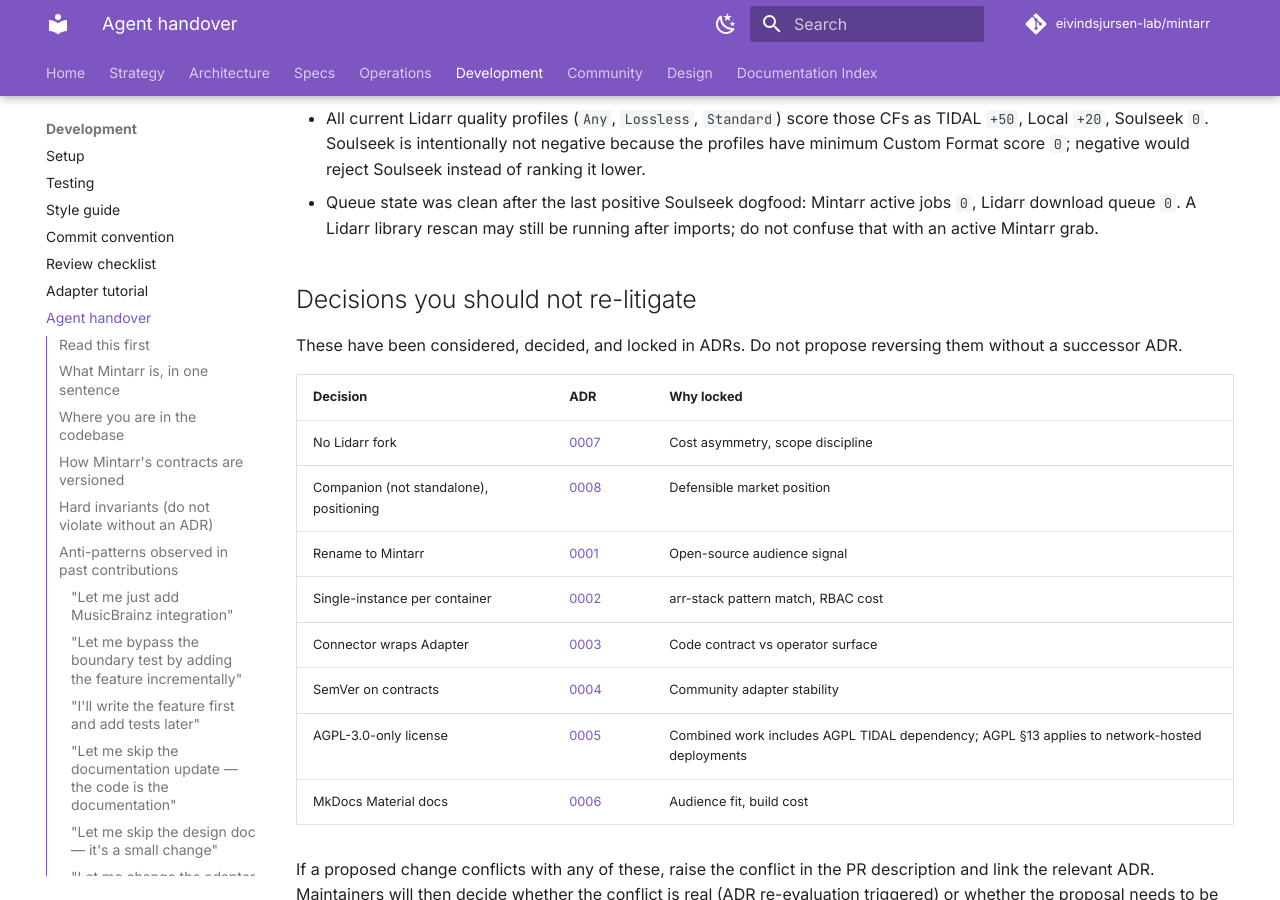
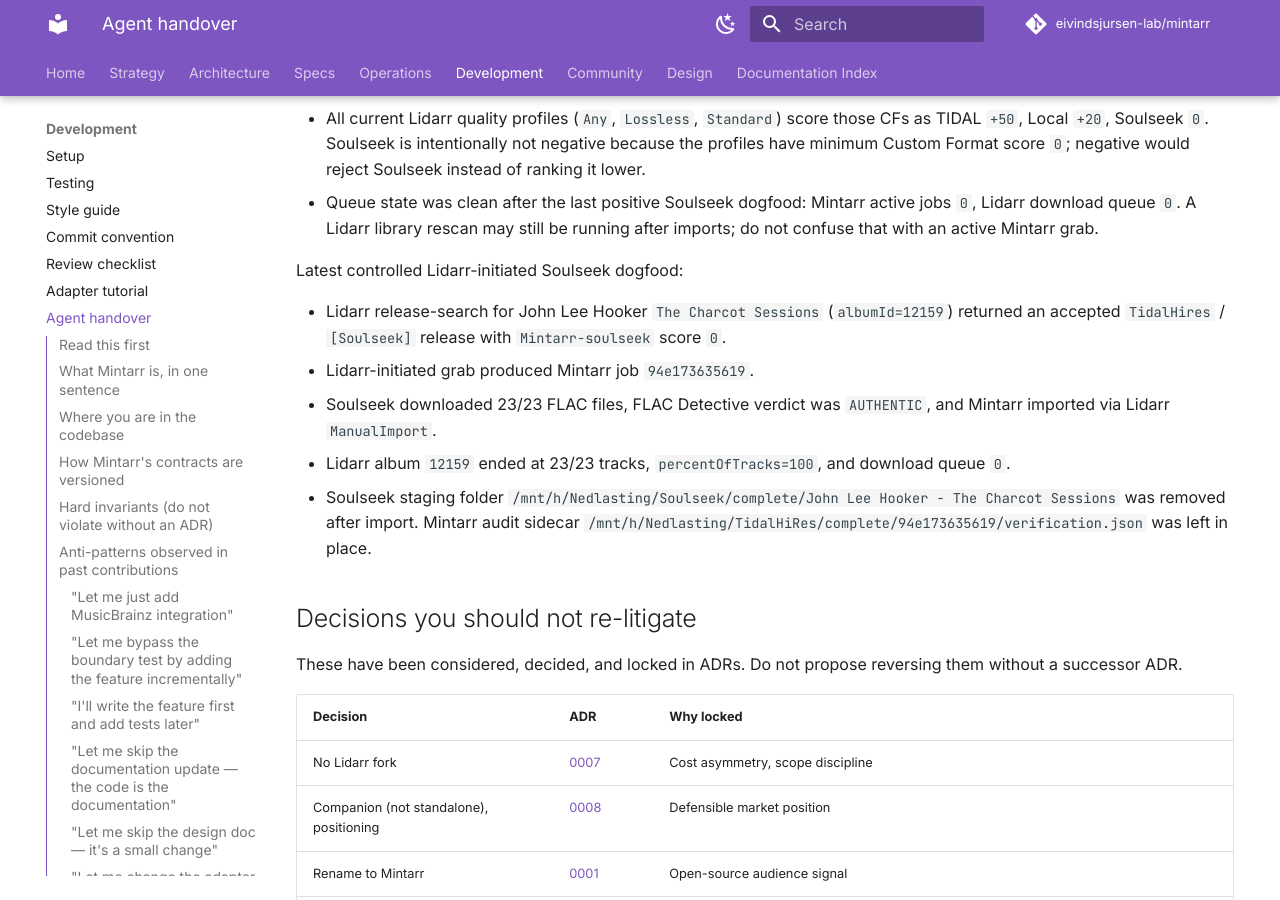
Before and after one commit to VectorOfDoubt/mintarr, an MkDocs documentation site: the page built from docs/development/AGENT_HANDOVER.md, in a window 1280 px wide and 900 px high, scrolled down 6348 px. Built offline with MkDocs 1.6.1 and Material for MkDocs 9.7.7, drawn with Linux system fonts in a browser that asks for light colours; comment, search, counter and statistics services are not loaded.

Commit message:
docs: record lidarr initiated soulseek dogfood (#30)
Co-authored-by: Eivind Sjursen <eivind.sjursen@gmail.com>

```diff
--- a/docs/development/AGENT_HANDOVER.md
+++ b/docs/development/AGENT_HANDOVER.md
@@ -164,6 +164,14 @@
 - All current Lidarr quality profiles (`Any`, `Lossless`, `Standard`) score those CFs as TIDAL `+50`, Local `+20`, Soulseek `0`. Soulseek is intentionally not negative because the profiles have minimum Custom Format score `0`; negative would reject Soulseek instead of ranking it lower.
 - Queue state was clean after the last positive Soulseek dogfood: Mintarr active jobs `0`, Lidarr download queue `0`. A Lidarr library rescan may still be running after imports; do not confuse that with an active Mintarr grab.
 
+Latest controlled Lidarr-initiated Soulseek dogfood:
+
+- Lidarr release-search for John Lee Hooker `The Charcot Sessions` (`albumId=12159`) returned an accepted `TidalHires` / `[Soulseek]` release with `Mintarr-soulseek` score `0`.
+- Lidarr-initiated grab produced Mintarr job `94e173635619`.
+- Soulseek downloaded 23/23 FLAC files, FLAC Detective verdict was `AUTHENTIC`, and Mintarr imported via Lidarr `ManualImport`.
+- Lidarr album `12159` ended at 23/23 tracks, `percentOfTracks=100`, and download queue `0`.
+- Soulseek staging folder `/mnt/h/Nedlasting/Soulseek/complete/John Lee Hooker - The Charcot Sessions` was removed after import. Mintarr audit sidecar `/mnt/h/Nedlasting/TidalHiRes/complete/94e173635619/verification.json` was left in place.
+
 ## Decisions you should not re-litigate
 
 These have been considered, decided, and locked in ADRs. Do not propose reversing them without a successor ADR.
```
